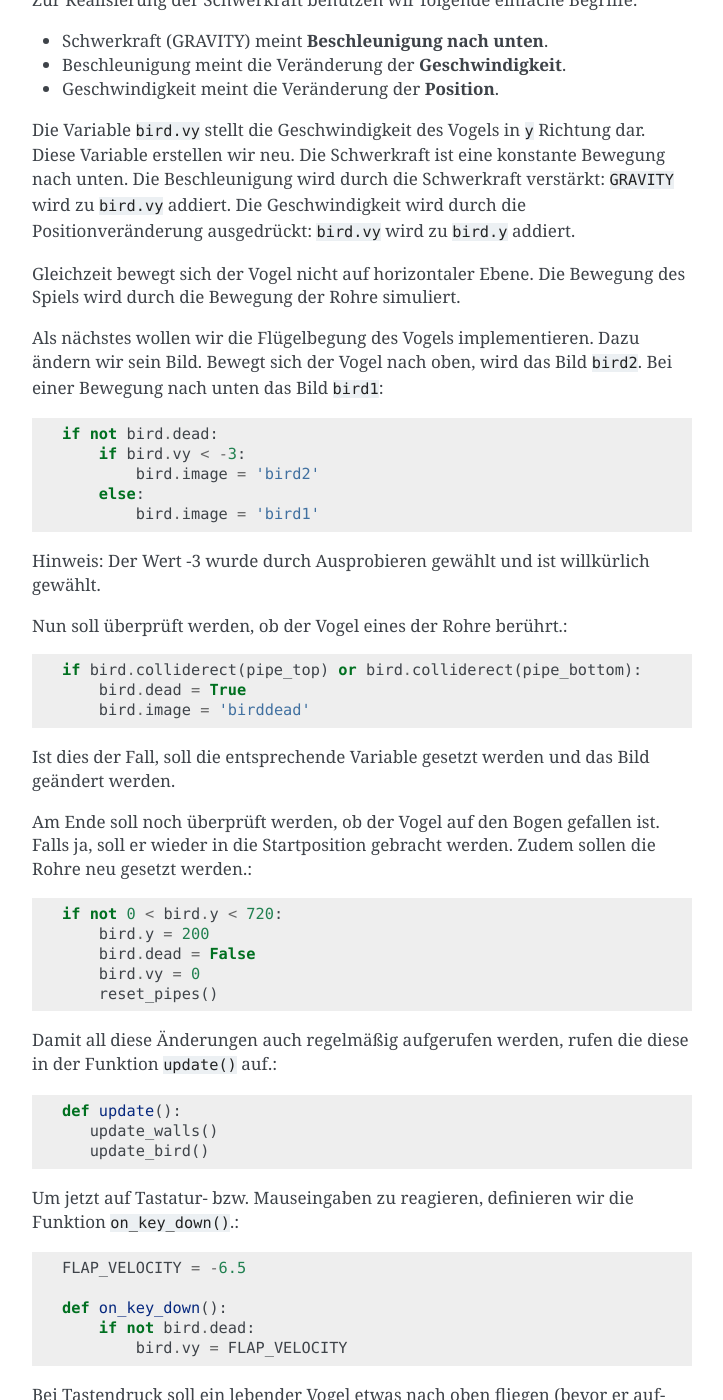
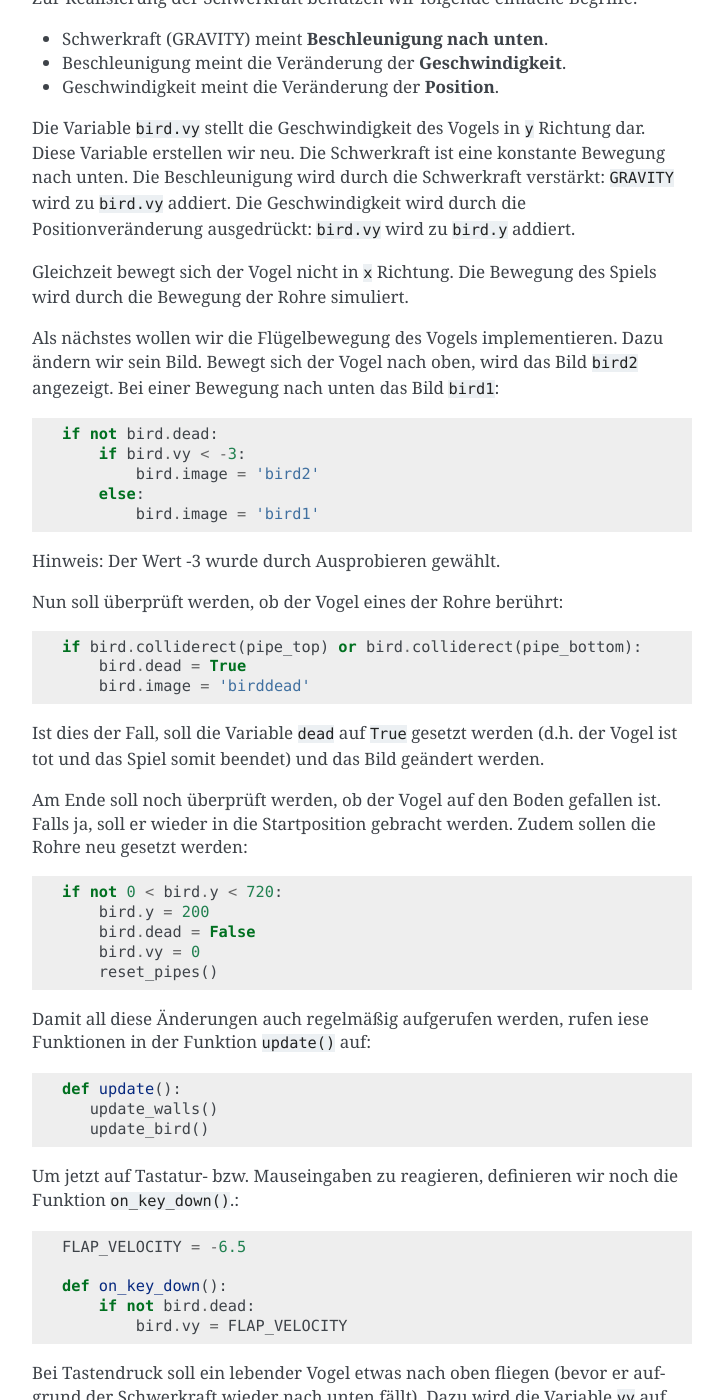
Before and after one commit to reher1/pgzero-german, a Sphinx documentation site: the page built from doc/from-scratch.rst, in a window 1280 px wide and 1400 px high, scrolled down 3194 px. Shown: the whole window, without its empty margins (388-1111 px from the left). Built offline with Sphinx 7.4.7, drawn with Linux system fonts in a browser that asks for light colours; pages that are not in the unit, such as notebooks, are missing from menus; some of the changed text lies outside the part shown.

Commit message:
Update from-scratch.rst

```diff
--- a/doc/from-scratch.rst
+++ b/doc/from-scratch.rst
@@ -3,11 +3,10 @@
 
 In diesem Tutorial wird eine Implementierung des Spiels Flappy Bird in Scratch und Pygame Zero gegenübergestellt. So soll gezeigt werden, dass die Implmentierung in Pygame Zero sehr ähnlich zu der in Scratch ist und der Übergang von Scratch zu Pygame Zero daher sehr einfach ist.
 
-DIe `Pygame Zero Version`__ kann hier heruntergeladen werden:
+Die `Pygame Zero Version`__ kann hier heruntergeladen werden.
 
 .. __: https://github.com/lordmauve/pgzero/blob/master/examples/flappybird/flappybird.py
-
-Auch die `Scratch version`__ gibt es zum Download:
+Auch die `Scratch Version`__ gibt es zum Download.
 
 .. __: https://github.com/lordmauve/pgzero/raw/master/examples/flappybird/Flappy%20Bird.sb
 
@@ -20,10 +19,9 @@
 
 .. image:: _static/scratch/flappybird-stage.png
 
-In der Bühne finden sich lediglich drei Objekte: Der Hintergrund, der Vogel und dem oberen und unteren Rohr.
+In der Bühne finden sich lediglich drei Objekte: Der Hintergrund, der Vogel und das obere und untere Rohr.
 
-In Pygame Zero erstellen wir zuerst die drei Objekte:
-``Actors``::
+In Pygame Zero erstellen wir zuerst diese drei Objekte::
 
    bird = Actor('bird1', (75, 200))
    pipe_top = Actor('top', anchor=('left', 'bottom'))
@@ -85,7 +83,7 @@
 
 Der größte Unterschied der beiden Versionen ist die (fehlende) Benutzung einer Endlosschleife.
 Dies geschieht in Pygame Zero automatisch mithilfe der Funktion ``update()``,
-die regelmäßig automatisch aufgerufen wird.::
+die regelmäßig automatisch aufgerufen wird::
 
    def update():
       update_pipes()
@@ -96,7 +94,7 @@
 Ähnlich wie bei der Bewegung der Rohre funktioniert auch die Bewegung des Vogels.
 
 Um die Bewegung des Vogels zu aktualisieren, wird eine neue Funktion ``update_bird()`` benutzt.
-Dabei wird als realisiert, dass sich der Vogel gemäß der Schwerkraft bewegt (d.h. dass er nach unten fällt).::
+Dabei wird als realisiert, dass sich der Vogel gemäß der Schwerkraft bewegt (d.h. dass er nach unten fällt)::
 
    GRAVITY = 0.3
 
@@ -121,11 +119,11 @@
 Die Beschleunigung wird durch die Schwerkraft verstärkt: ``GRAVITY`` wird zu ``bird.vy`` addiert.
 Die Geschwindigkeit wird durch die Positionveränderung ausgedrückt: ``bird.vy`` wird zu ``bird.y`` addiert.
 
-Gleichzeit bewegt sich der Vogel nicht auf horizontaler Ebene. Die Bewegung des Spiels wird durch die Bewegung
+Gleichzeit bewegt sich der Vogel nicht in ``x`` Richtung. Die Bewegung des Spiels wird durch die Bewegung
 der Rohre simuliert.
 
-Als nächstes wollen wir die Flügelbegung des Vogels implementieren. Dazu ändern wir sein Bild.
-Bewegt sich der Vogel nach oben, wird das Bild ``bird2``. Bei einer Bewegung nach unten das Bild ``bird1``::
+Als nächstes wollen wir die Flügelbewegung des Vogels implementieren. Dazu ändern wir sein Bild.
+Bewegt sich der Vogel nach oben, wird das Bild ``bird2`` angezeigt. Bei einer Bewegung nach unten das Bild ``bird1``::
 
        if not bird.dead:
            if bird.vy < -3:
@@ -133,18 +131,18 @@
            else:
                bird.image = 'bird1'
 
-Hinweis: Der Wert -3 wurde durch Ausprobieren gewählt und ist willkürlich gewählt.
+Hinweis: Der Wert -3 wurde durch Ausprobieren gewählt.
 
-Nun soll überprüft werden, ob der Vogel eines der Rohre berührt.::
+Nun soll überprüft werden, ob der Vogel eines der Rohre berührt::
 
        if bird.colliderect(pipe_top) or bird.colliderect(pipe_bottom):
            bird.dead = True
            bird.image = 'birddead'
 
-Ist dies der Fall, soll die entsprechende Variable gesetzt werden und das Bild geändert werden.
+Ist dies der Fall, soll die Variable ``dead`` auf ``True`` gesetzt werden (d.h. der Vogel ist tot und das Spiel somit beendet) und das Bild geändert werden.
 
-Am Ende soll noch überprüft werden, ob der Vogel auf den Bogen gefallen ist. Falls ja, soll er wieder
-in die Startposition gebracht werden. Zudem sollen die Rohre neu gesetzt werden.::
+Am Ende soll noch überprüft werden, ob der Vogel auf den Boden gefallen ist. Falls ja, soll er wieder
+in die Startposition gebracht werden. Zudem sollen die Rohre neu gesetzt werden::
 
        if not 0 < bird.y < 720:
            bird.y = 200
@@ -152,13 +150,13 @@
            bird.vy = 0
            reset_pipes()
 
-Damit all diese Änderungen auch regelmäßig aufgerufen werden, rufen die diese in der Funktion ``update()`` auf.::
+Damit all diese Änderungen auch regelmäßig aufgerufen werden, rufen iese Funktionen in der Funktion ``update()`` auf::
 
    def update():
       update_walls()
       update_bird()
 
-Um jetzt auf Tastatur- bzw. Mauseingaben zu reagieren, definieren wir die Funktion ``on_key_down()``.::
+Um jetzt auf Tastatur- bzw. Mauseingaben zu reagieren, definieren wir noch die Funktion ``on_key_down()``.::
 
    FLAP_VELOCITY = -6.5
 
```
Also changed, not shown: other parts of doc/from-scratch.rst (+2 -2 lines).
